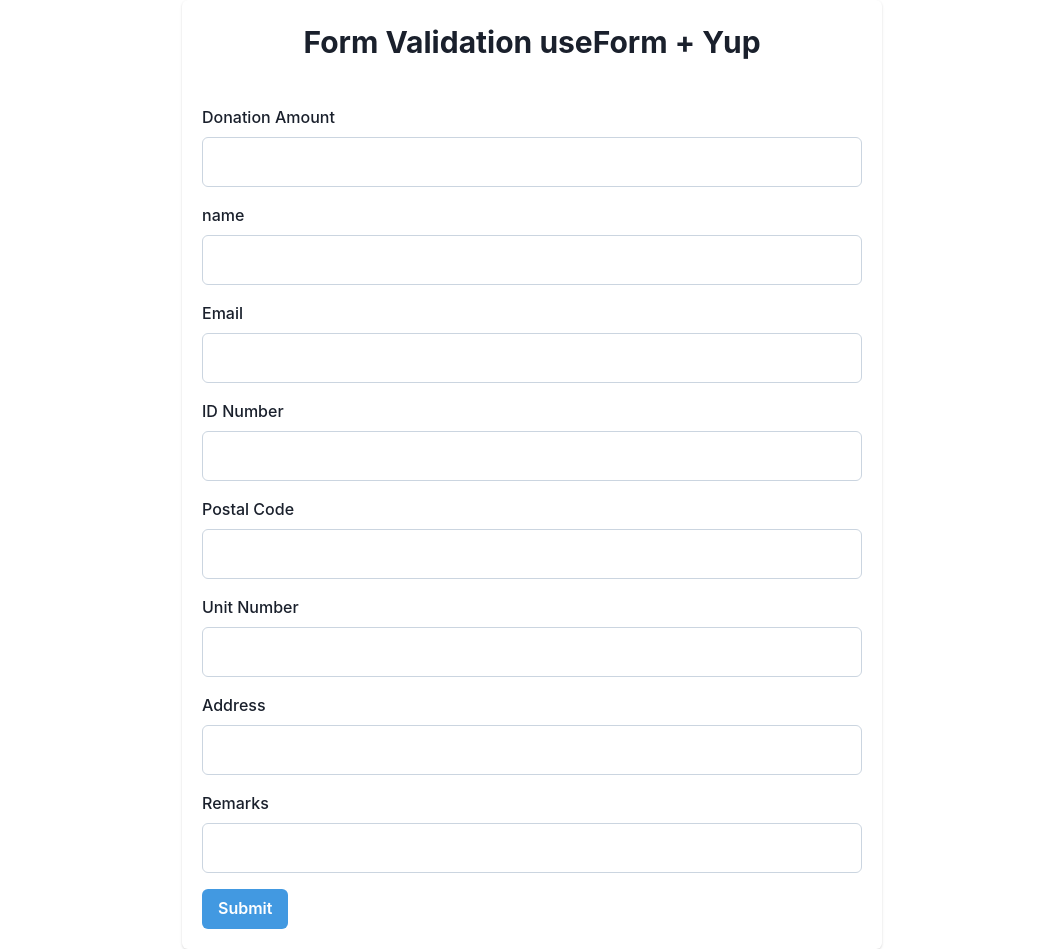
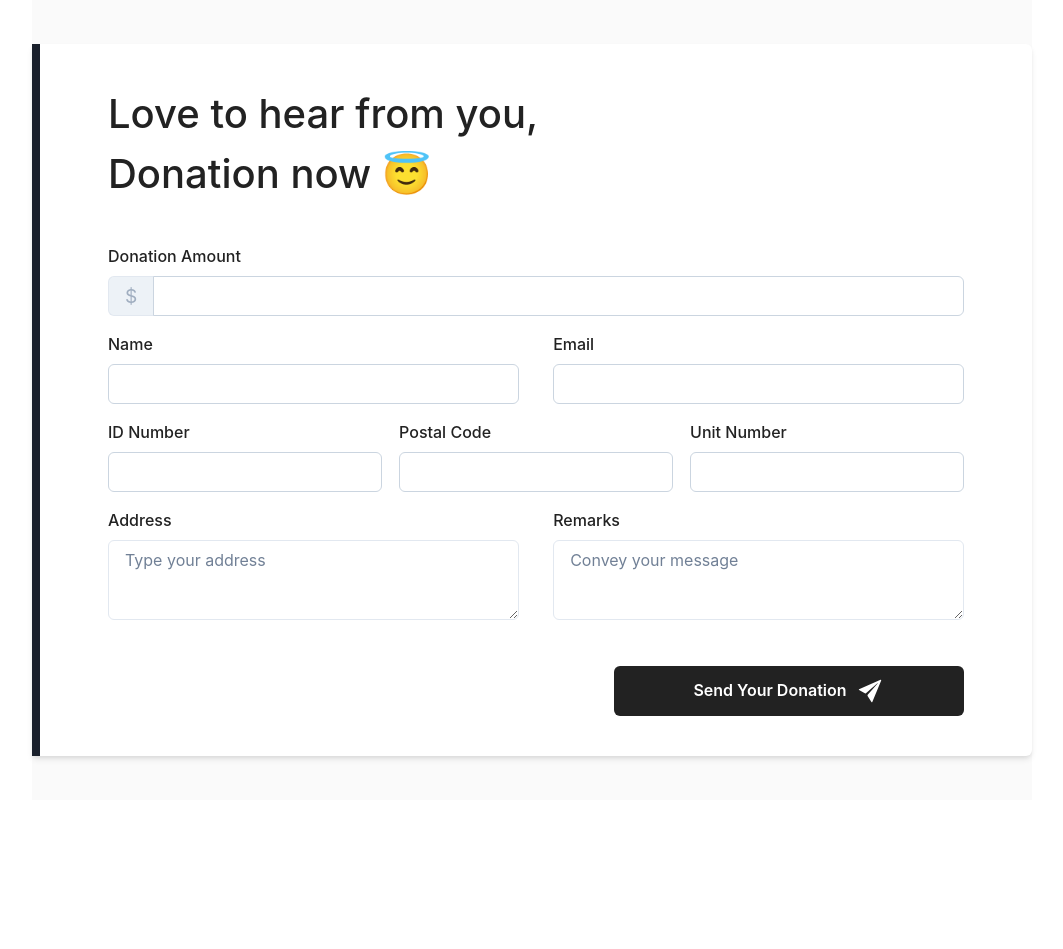
Before and after one commit to mitro-ubaidillah/Validation-App, a React (Vite) app: page / in a window 1280 px wide. Shown: the whole page, without its empty margins (108-1171 px from the left). After the commit the page ends 800 px from the top, so only its background shows below. Built offline with nearby package versions, Linux system fonts and the light colour scheme.

Commit message:
update styling form

```diff
--- a/index.html
+++ b/index.html
@@ -2,9 +2,8 @@
 <html lang="en">
   <head>
     <meta charset="UTF-8" />
-    <link rel="icon" type="image/svg+xml" href="/vite.svg" />
     <meta name="viewport" content="width=device-width, initial-scale=1.0" />
-    <title>Vite + React</title>
+    <title>Form Validation JS</title>
   </head>
   <body>
     <div id="root"></div>
--- a/package.json
+++ b/package.json
@@ -17,6 +17,8 @@
     "react": "^18.2.0",
     "react-dom": "^18.2.0",
     "react-hook-form": "^7.43.1",
+    "react-icons": "^4.7.1",
+    "react-router-dom": "^6.8.1",
     "yup": "^1.0.0"
   },
   "devDependencies": {
--- a/src/components/CardInput.jsx
+++ b/src/components/CardInput.jsx
@@ -3,13 +3,28 @@ import React from 'react';
 
 const CardInput = ({ title, children }) => {
     return (
-        <Card width={'700px'}>
+        <Card
+            width={{ md:'700px',lg:'900px',xl:'1000px' }}
+            shadow={'md'}
+            px={{ base: '8', md: '12' }}
+            py={'5'}
+            borderTopRadius={'md'}
+            borderTopLeftRadius={'none'}
+            borderBottomLeftRadius={'none'}
+            borderLeft={{ base:'none',md:'8px' }}
+            borderColor={'#222222'}
+        >
             <CardHeader>
-                <Text color={''} textAlign={'center'} fontSize={'30px'} fontWeight={'700'}>
+                <Text
+                    color={'#222222'}
+                    fontSize={{ base: '24px', sm: '30px', md: '35px', lg: '40px' }}
+                    fontWeight={'500'}
+                    width={{ base: 'full', sm: '400px', md: '450px' }}
+                >
                     {title}
                 </Text>
             </CardHeader>
-            <CardBody>
+            <CardBody width={'full'}>
                 {children}
             </CardBody>
         </Card>
--- a/src/components/InputField.jsx
+++ b/src/components/InputField.jsx
@@ -1,20 +1,28 @@
-import { FormControl, FormErrorMessage, FormLabel, Input } from '@chakra-ui/react';
+import { FormControl, FormErrorMessage, FormLabel, Input, InputGroup, InputLeftAddon } from '@chakra-ui/react';
 import React from 'react';
 
-const InputField = ({ errorsName, title, register, errorsMessage }) => {
+const InputField = ({ errorsName, title, register, errorsMessage, icon }) => {
     return (
         <FormControl
             isInvalid={errorsName}
             mb={'4'}
         >
-            <FormLabel>{title}</FormLabel>
-            <Input
-                height={'50px'}
-                border={'1px'}
-                borderColor={'gray.300'}
-                {...register}
-
-            />
+            <FormLabel
+                textColor={'#222222'}
+                fontSize={{ base: '12px', sm: '14px', md: '16px' }}
+                fontWeight={'500'}
+            >
+                {title}
+            </FormLabel>
+            <InputGroup>
+                {icon}
+                <Input
+                    height={{ base:'30px', md:'40px' }}
+                    border={'1px'}
+                    borderColor={'gray.300'}
+                    {...register}
+                />
+            </InputGroup>
             {errorsName && (
                 <FormErrorMessage>
                     {errorsMessage}
--- a/src/components/Layout.jsx
+++ b/src/components/Layout.jsx
@@ -7,6 +7,7 @@ const Layout = ({ children }) => {
             alignContent={'center'}
             minHeight={'100vh'}
             width={'full'}
+            bg={'#fafafa'}
         >
             {children}
         </Center>
--- /dev/null
+++ b/src/components/TextAreaInput.jsx
@@ -0,0 +1,34 @@
+import { FormControl, FormErrorMessage, FormLabel, Textarea } from '@chakra-ui/react';
+import React from 'react';
+
+const TextAreaInput = ({ errorsName, errorsMessage, register, title, placeholder }) => {
+    return (
+        <div>
+            <FormControl
+                isInvalid={errorsName}
+                mb={'4'}
+            >
+                <FormLabel
+                    textColor={'#222222'}
+                    fontSize={{ base: '12px', sm:'14px', md:'16px' }}
+                    fontWeight={'500'}
+                >
+                    {title}
+                </FormLabel>
+                <Textarea
+                    size={'md'}
+                    placeholder={placeholder}
+                    fontSize={{ base:'12px', sm:'14px', md:'16px' }}
+                    {...register}
+                />
+                {errorsName && (
+                    <FormErrorMessage>
+                        {errorsMessage}
+                    </FormErrorMessage>
+                )}
+            </FormControl>
+        </div>
+    );
+}
+
+export default TextAreaInput;
--- a/src/pages/DonationApp.jsx
+++ b/src/pages/DonationApp.jsx
@@ -2,18 +2,20 @@ import React from 'react';
 import { useForm } from 'react-hook-form';
 import *  as Yup from 'yup';
 import { yupResolver } from '@hookform/resolvers/yup';
-import { Button } from '@chakra-ui/react';
+import { Box, Button, Flex, InputLeftAddon } from '@chakra-ui/react';
 import InputField from '../components/InputField';
 import CardInput from '../components/CardInput';
 import Layout from '../components/Layout';
 import { nricValidation } from '../utils/nricValidation';
+import TextAreaInput from '../components/TextAreaInput';
+import { IoIosSend } from 'react-icons/io'
 
 const unitNumberRegExp = /[0-9]{2}-[0-9a-zA-Z]{2}/g;
 const addressRegExp = /[a-zA-Z][0-9]*/;
 
 const schema = Yup.object({
     name: Yup.string().required(),
-    donation: Yup.number().required(),
+    donation: Yup.number('Only numbers').required(),
     email: Yup.string().email().required(),
     id_number: Yup.string().test('NRIC validation', function (value) {
         const validation = nricValidation(value);
@@ -28,8 +30,8 @@ const schema = Yup.object({
     }
     ).required(),
     postal_code: Yup.string().min(6).required(),
-    unit_number: Yup.string().matches(unitNumberRegExp).required(),
-    address: Yup.string().matches(addressRegExp).optional(),
+    unit_number: Yup.string().matches(unitNumberRegExp, `Must contain a number(or letter) and hyphen symbol`).required(),
+    address: Yup.string().optional().matches(addressRegExp, `Don't allowed numbers only`),
     remarks: Yup.string().optional()
 }).required();
 
@@ -42,17 +44,107 @@ const DonationApp = () => {
 
     return (
         <Layout>
-            <CardInput title={'Form Validation useForm + Yup'}>
-                <form onSubmit={handleSubmit(onSubmit)}>
-                    <InputField register={register('donation')} title={'Donation Amount'} errorsName={errors.donation} errorsMessage={errors.donation?.message} />
-                    <InputField register={register('name')} title={'name'} errorsName={errors.name} errorsMessage={errors.name?.message} />
-                    <InputField register={register('email')} title={'Email'} errorsName={errors.email} errorsMessage={errors.email?.message} />
-                    <InputField register={register('id_number')} title={'ID Number'} errorsName={errors.id_number} errorsMessage={errors.id_number?.message} />
-                    <InputField register={register('postal_code')} title={'Postal Code'} errorsName={errors.postal_code} errorsMessage={errors.postal_code?.message} />
-                    <InputField register={register('unit_number')} title={'Unit Number'} errorsName={errors.unit_number} errorsMessage={errors.unit_number?.message} />
-                    <InputField register={register('address')} title={'Address'} errorsName={errors.address} errorsMessage={errors.address?.message} />
-                    <InputField register={register('remarks')} title={'Remarks'} errorsName={errors.remarks} errorsMessage={errors.remarks?.message} />
-                    <Button type="submit" bg={'blue.400'} color={"white"} _hover={{ color: 'black' }}>Submit</Button>
+            <CardInput
+                title={'Love to hear from you, Donation now 😇'}
+            >
+                <form
+                    onSubmit={handleSubmit(onSubmit)}
+                >
+                    <InputField
+                        register={register('donation')}
+                        title={'Donation Amount'}
+                        errorsName={errors.donation}
+                        errorsMessage={errors.donation?.message}
+                        icon={
+                            <InputLeftAddon
+                                color='gray.400'
+                                fontSize='1.2em'
+                                children='$'
+                                fontWeight={400}
+                                height={{ base: '30px', md: '40px' }}
+                            />
+                        }
+                    />
+                    <Flex
+                        flexWrap={'wrap'}
+                        columnGap={'10px'}
+                        justify={'space-between'}
+                        mb={'30px'}
+                    >
+                        <Box flexBasis={{ base: '100%', lg: '48%' }}>
+                            <InputField
+                                register={register('name')}
+                                title={'Name'}
+                                errorsName={errors.name}
+                                errorsMessage={errors.name?.message}
+                            />
+                        </Box>
+                        <Box flexBasis={{ base: '100%', lg: '48%' }}>
+                            <InputField
+                                register={register('email')}
+                                title={'Email'}
+                                errorsName={errors.email}
+                                errorsMessage={errors.email?.message}
+                            />
+                        </Box>
+                        <Box flexBasis={{ base: '30%', lg: '32%' }}>
+                            <InputField
+                                register={register('id_number')}
+                                title={'ID Number'}
+                                errorsName={errors.id_number}
+                                errorsMessage={errors.id_number?.message}
+                            />
+                        </Box>
+                        <Box flexBasis={{ base: '30%', lg: '32%' }}>
+                            <InputField
+                                register={register('postal_code')}
+                                title={'Postal Code'}
+                                errorsName={errors.postal_code}
+                                errorsMessage={errors.postal_code?.message}
+                            />
+                        </Box>
+                        <Box flexBasis={{ base: '30%', lg: '32%' }}>
+                            <InputField
+                                register={register('unit_number')}
+                                title={'Unit Number'}
+                                errorsName={errors.unit_number}
+                                errorsMessage={errors.unit_number?.message}
+                            />
+                        </Box>
+                        <Box flexBasis={{ base: '100%', lg: '48%' }}>
+                            <TextAreaInput
+                                register={register('address')}
+                                title={'Address'}
+                                errorsName={errors.address}
+                                errorsMessage={errors.address?.message}
+                                placeholder={'Type your address'}
+                            />
+                        </Box>
+                        <Box flexBasis={{ base: '100%', lg: '48%' }}>
+                            <TextAreaInput
+                                register={register('remarks')}
+                                title={'Remarks'}
+                                errorsName={errors.remarks}
+                                errorsMessage={errors.remarks?.message}
+                                placeholder={'Convey your message'}
+                            />
+                        </Box>
+                    </Flex>
+                    <Box
+                        textAlign={{ base: 'center', sm: 'right' }}
+                    >
+                        <Button
+                            type="submit"
+                            bg={'#222222'}
+                            color={"white"}
+                            _hover={{ bg: '#363636' }}
+                            width={{ base: 'full', sm: '300px', md: '350px' }}
+                            height={{ base: '40px', md: '50px' }}
+                            fontSize={{ base: '12px', md: '14px', lg: '16px' }}
+                        >
+                            Send Your Donation &nbsp; {<IoIosSend size={'30px'} />}
+                        </Button>
+                    </Box>
                 </form>
             </CardInput>
         </Layout>
```
Also changed, not shown: src/pages/FinishDonationPage.jsx (added, +12 -0 lines), 1 other file (tests, documents, lock files or other folders).
